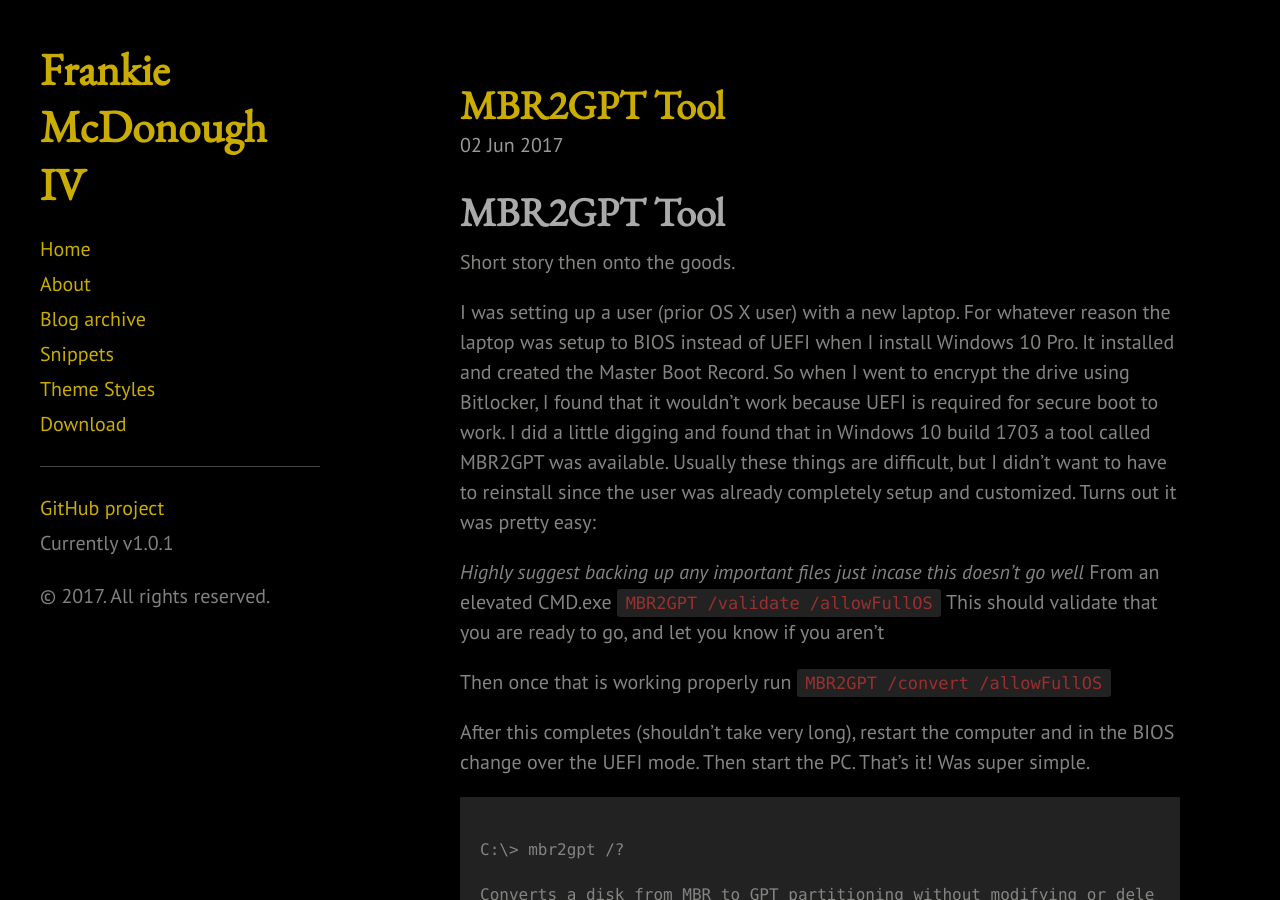
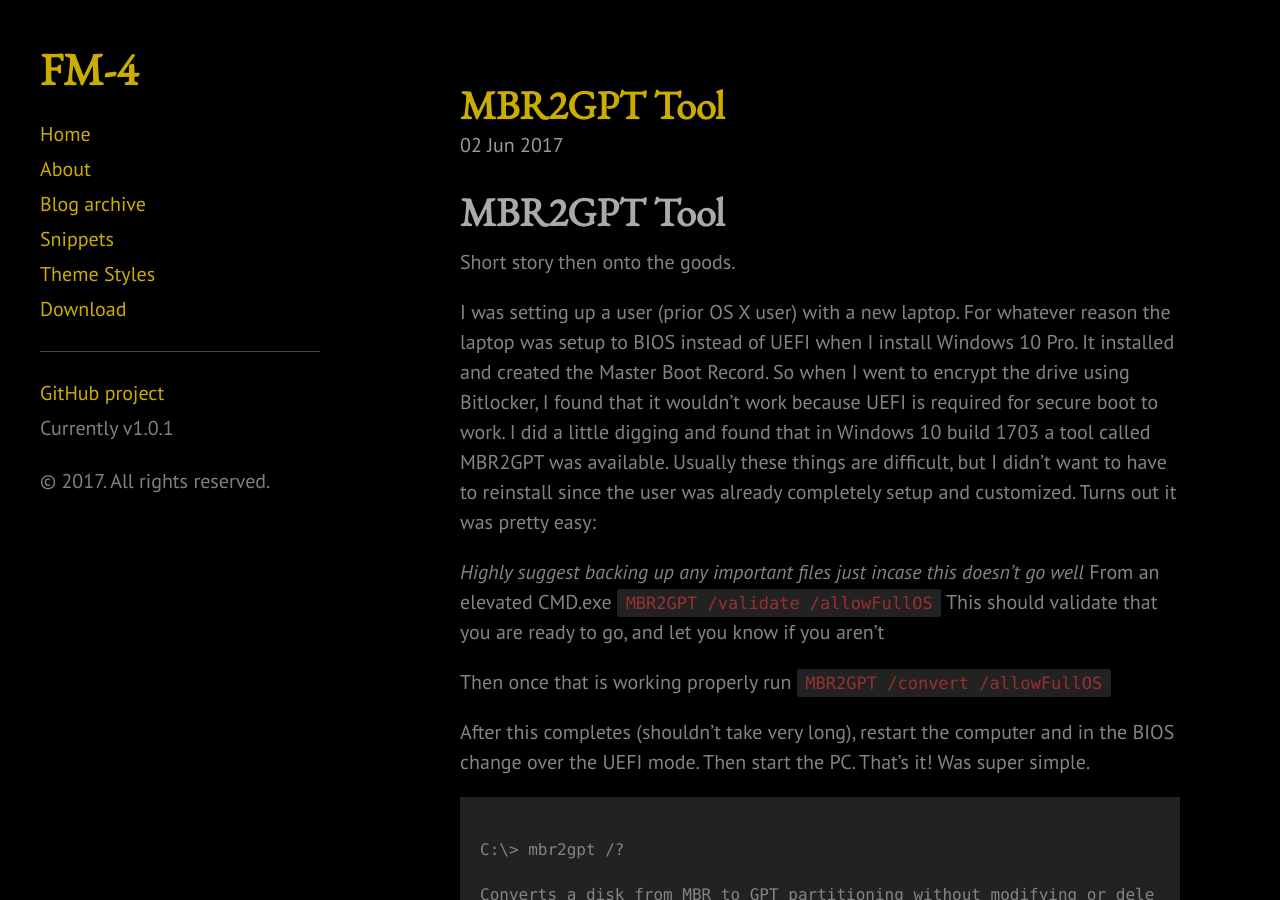
Before and after one commit to frankiem-4/frankiem-4.github.io, a Jekyll site: the page built from index.html, in a window 1280 px wide and 900 px high. Built offline with Jekyll 4.4.1, drawn with Linux system fonts in a browser that asks for light colours; the list of posts is cut into pages by our own code.

Commit message:
updated list

```diff
--- a/_config.yml
+++ b/_config.yml
@@ -8,7 +8,7 @@ highlighter:      rouge
 permalink:        pretty
 
 # Setup
-title:            Frankie McDonough IV
+title:            FM-4
 tagline:
 description:
 url:              https://frankiem-4.github.io
```
